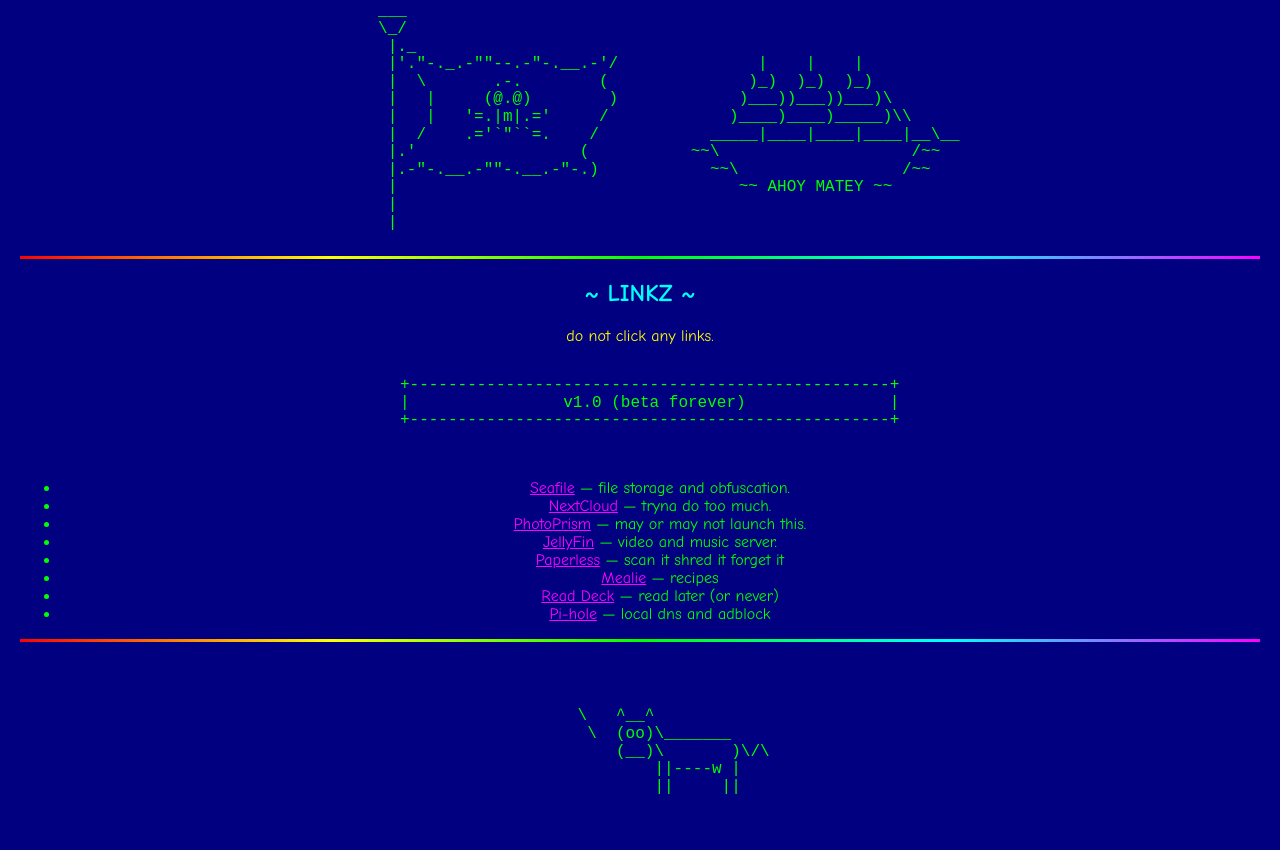
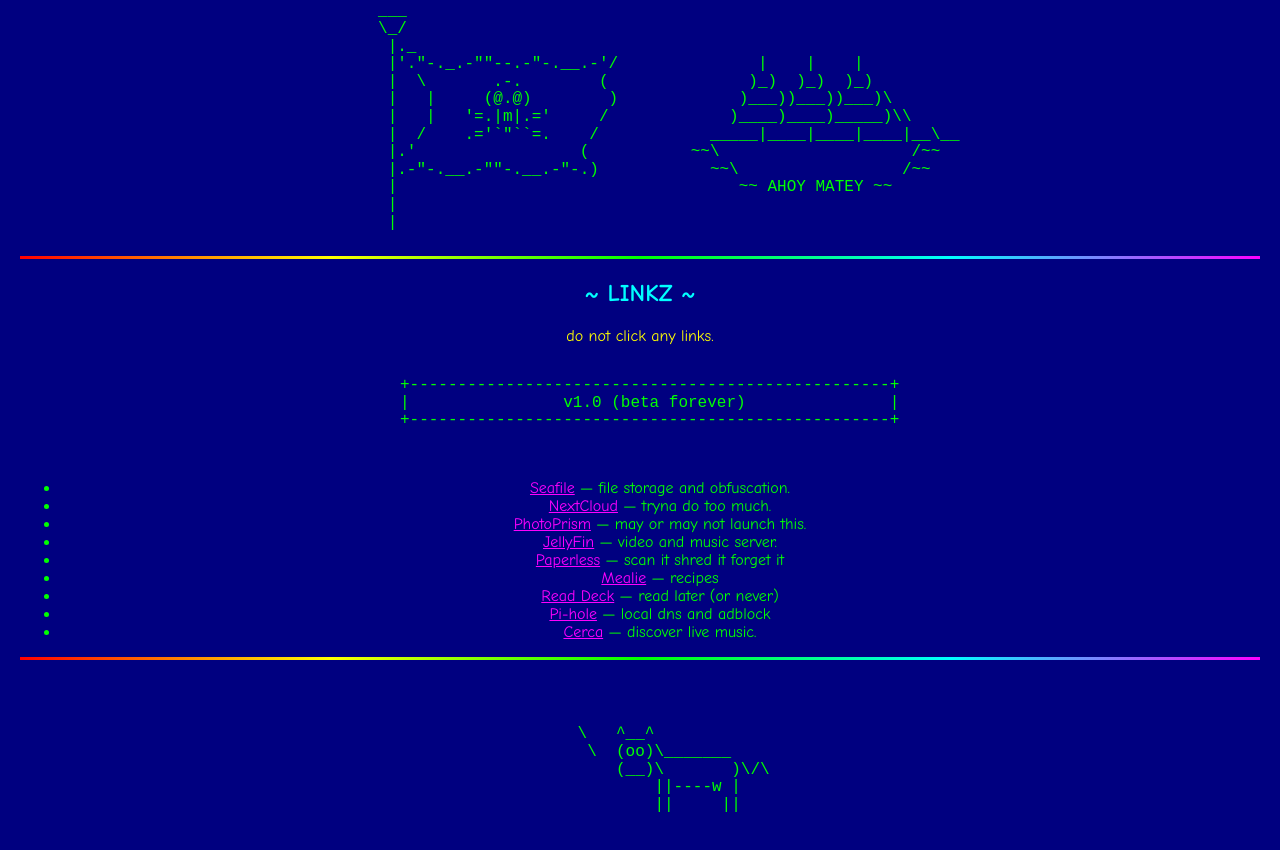
Before and after one commit to cdibble/servatron, a plain HTML site: page pi/nginx/index.html in a window 1280 px wide. Shown: the part 337-1187 px from the top of the page. Drawn offline with Linux system fonts and the light colour scheme.

Commit message:
add cerca

```diff
--- a/pi/nginx/index.html
+++ b/pi/nginx/index.html
@@ -110,6 +110,7 @@
         <li><a href="https://mealie.tuerto.net">Mealie</a> — recipes</li>
         <li><a href="https://readdeck.tuerto.net">Read Deck</a> — read later (or never)</li>
         <li><a href="https://pihole.tuerto.net">Pi-hole</a> — local dns and adblock </li>
+        <li><a href="https://cerca.tuerto.net">Cerca</a> — discover live music. </li>
       </ul>
 
       <hr>
```
